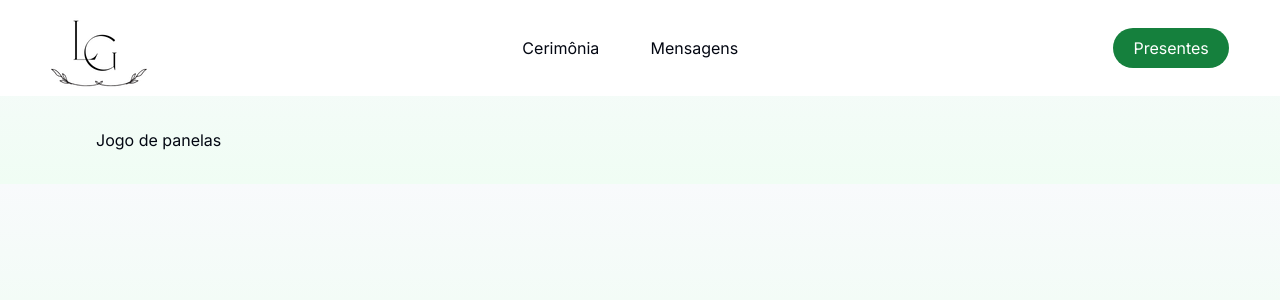
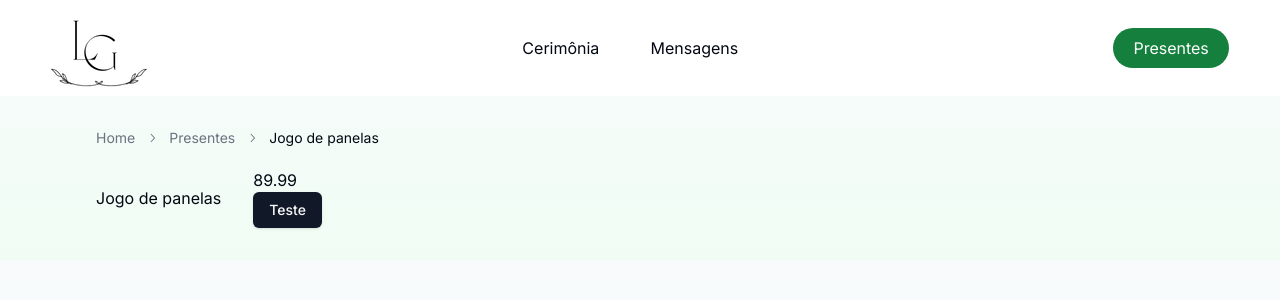
Before and after one commit to gnovaisx/leticia.guilherme, a Next.js app: page /presentes/1 in a window 1280 px wide. Shown: the top 300 px of the page. Built offline with nearby package versions, Linux system fonts and the light colour scheme.

Commit message:
feat: add gift details correct link href and mapp gift selected

```diff
--- a/app/presentes/[id]/page.tsx
+++ b/app/presentes/[id]/page.tsx
@@ -1,27 +1,52 @@
 "use client";
+import {
+  Breadcrumb,
+  BreadcrumbItem,
+  BreadcrumbLink,
+  BreadcrumbList,
+  BreadcrumbPage,
+  BreadcrumbSeparator,
+} from "@/components/ui/breadcrumb";
+import { Button } from "@/components/ui/button";
 import giftCardsData from "@/lib/data";
 
 interface IGiftDetails {
   params: {
+    key: number;
     id: number;
   };
 }
 export default function GiftDetails({ params }: IGiftDetails) {
   const { id } = params;
 
-  console.log("id >>", id);
-
-  console.log("data >>", giftCardsData);
+  const giftSelected = giftCardsData.find((gift) => gift.id == id);
 
   return (
     <div className="w-[90%] m-auto p-8">
-      <>
-        {giftCardsData.map((gift) => {
-          if (gift.id == id) {
-            return <>{gift.title}</>;
-          }
-        })}
-      </>
+      <div className="h-[40px]">
+        <Breadcrumb>
+          <BreadcrumbList>
+            <BreadcrumbItem>
+              <BreadcrumbLink href="/">Home</BreadcrumbLink>
+            </BreadcrumbItem>
+            <BreadcrumbSeparator />
+            <BreadcrumbItem>
+              <BreadcrumbLink href="/presentes">Presentes</BreadcrumbLink>
+            </BreadcrumbItem>
+            <BreadcrumbSeparator />
+            <BreadcrumbItem>
+              <BreadcrumbPage>{giftSelected?.title}</BreadcrumbPage>
+            </BreadcrumbItem>
+          </BreadcrumbList>
+        </Breadcrumb>
+      </div>
+      <div className="flex flex-wrap gap-8 items-center">
+        <div>{giftSelected?.title}</div>
+        <div>
+          <div>{giftSelected?.price}</div>
+          <Button>Teste</Button>
+        </div>
+      </div>
     </div>
   );
 }
--- a/components/Gifts/Cards.tsx
+++ b/components/Gifts/Cards.tsx
@@ -24,8 +24,8 @@
           R${price}
         </CardDescription>
       </CardContent>
-      <CardFooter>
-        <Link href={`http://localhost:3000/presentes/${id}`}>
+      <CardFooter className="flex justify-center">
+        <Link href={`/presentes/${id}`}>
           <Button className="w-full">Presentear</Button>
         </Link>
       </CardFooter>
--- /dev/null
+++ b/components/ui/breadcrumb.tsx
@@ -0,0 +1,115 @@
+import * as React from "react"
+import { ChevronRightIcon, DotsHorizontalIcon } from "@radix-ui/react-icons"
+import { Slot } from "@radix-ui/react-slot"
+
+import { cn } from "@/lib/utils"
+
+const Breadcrumb = React.forwardRef<
+  HTMLElement,
+  React.ComponentPropsWithoutRef<"nav"> & {
+    separator?: React.ReactNode
+  }
+>(({ ...props }, ref) => <nav ref={ref} aria-label="breadcrumb" {...props} />)
+Breadcrumb.displayName = "Breadcrumb"
+
+const BreadcrumbList = React.forwardRef<
+  HTMLOListElement,
+  React.ComponentPropsWithoutRef<"ol">
+>(({ className, ...props }, ref) => (
+  <ol
+    ref={ref}
+    className={cn(
+      "flex flex-wrap items-center gap-1.5 break-words text-sm text-muted-foreground sm:gap-2.5",
+      className
+    )}
+    {...props}
+  />
+))
+BreadcrumbList.displayName = "BreadcrumbList"
+
+const BreadcrumbItem = React.forwardRef<
+  HTMLLIElement,
+  React.ComponentPropsWithoutRef<"li">
+>(({ className, ...props }, ref) => (
+  <li
+    ref={ref}
+    className={cn("inline-flex items-center gap-1.5", className)}
+    {...props}
+  />
+))
+BreadcrumbItem.displayName = "BreadcrumbItem"
+
+const BreadcrumbLink = React.forwardRef<
+  HTMLAnchorElement,
+  React.ComponentPropsWithoutRef<"a"> & {
+    asChild?: boolean
+  }
+>(({ asChild, className, ...props }, ref) => {
+  const Comp = asChild ? Slot : "a"
+
+  return (
+    <Comp
+      ref={ref}
+      className={cn("transition-colors hover:text-foreground", className)}
+      {...props}
+    />
+  )
+})
+BreadcrumbLink.displayName = "BreadcrumbLink"
+
+const BreadcrumbPage = React.forwardRef<
+  HTMLSpanElement,
+  React.ComponentPropsWithoutRef<"span">
+>(({ className, ...props }, ref) => (
+  <span
+    ref={ref}
+    role="link"
+    aria-disabled="true"
+    aria-current="page"
+    className={cn("font-normal text-foreground", className)}
+    {...props}
+  />
+))
+BreadcrumbPage.displayName = "BreadcrumbPage"
+
+const BreadcrumbSeparator = ({
+  children,
+  className,
+  ...props
+}: React.ComponentProps<"li">) => (
+  <li
+    role="presentation"
+    aria-hidden="true"
+    className={cn("[&>svg]:size-3.5", className)}
+    {...props}
+  >
+    {children ?? <ChevronRightIcon />}
+  </li>
+)
+BreadcrumbSeparator.displayName = "BreadcrumbSeparator"
+
+const BreadcrumbEllipsis = ({
+  className,
+  ...props
+}: React.ComponentProps<"span">) => (
+  <span
+    role="presentation"
+    aria-hidden="true"
+    className={cn("flex h-9 w-9 items-center justify-center", className)}
+    {...props}
+  >
+    <DotsHorizontalIcon className="h-4 w-4" />
+    <span className="sr-only">More</span>
+  </span>
+)
+BreadcrumbEllipsis.displayName = "BreadcrumbElipssis"
+
+export {
+  Breadcrumb,
+  BreadcrumbList,
+  BreadcrumbItem,
+  BreadcrumbLink,
+  BreadcrumbPage,
+  BreadcrumbSeparator,
+  BreadcrumbEllipsis,
+}
```
Also changed, not shown: 1 other file (tests, documents, lock files or other folders).
